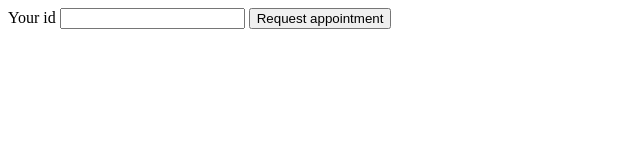
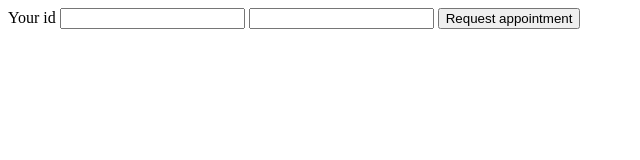
Before and after one commit to pabloernesto/passport-appointments, a website: page public/index.html in a window 1280 px wide. Shown: the whole page, without its empty margins (0-640 px from the left). Drawn offline with Linux system fonts and the light colour scheme.

Commit message:
multiple form

```diff
--- a/public/index.html
+++ b/public/index.html
@@ -17,6 +17,7 @@
   <form method="POST" action="/appointment">
     <label for="userid">Your id</label>
     <input type="text" id="userid" name="userid">
+    <input type="text" id="mail" name="mail">
     <button>Request appointment</button>
   </form>
 </body>
```
